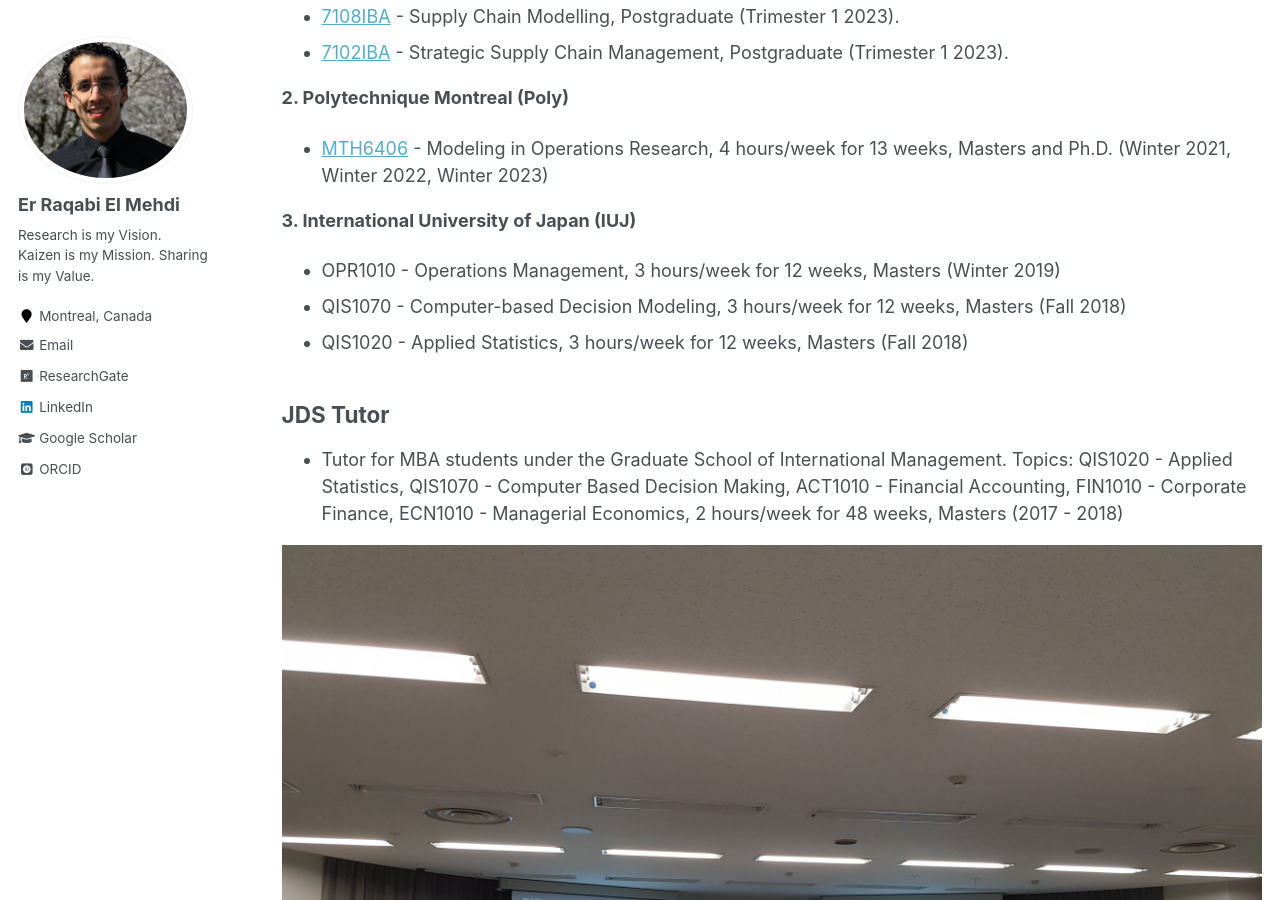
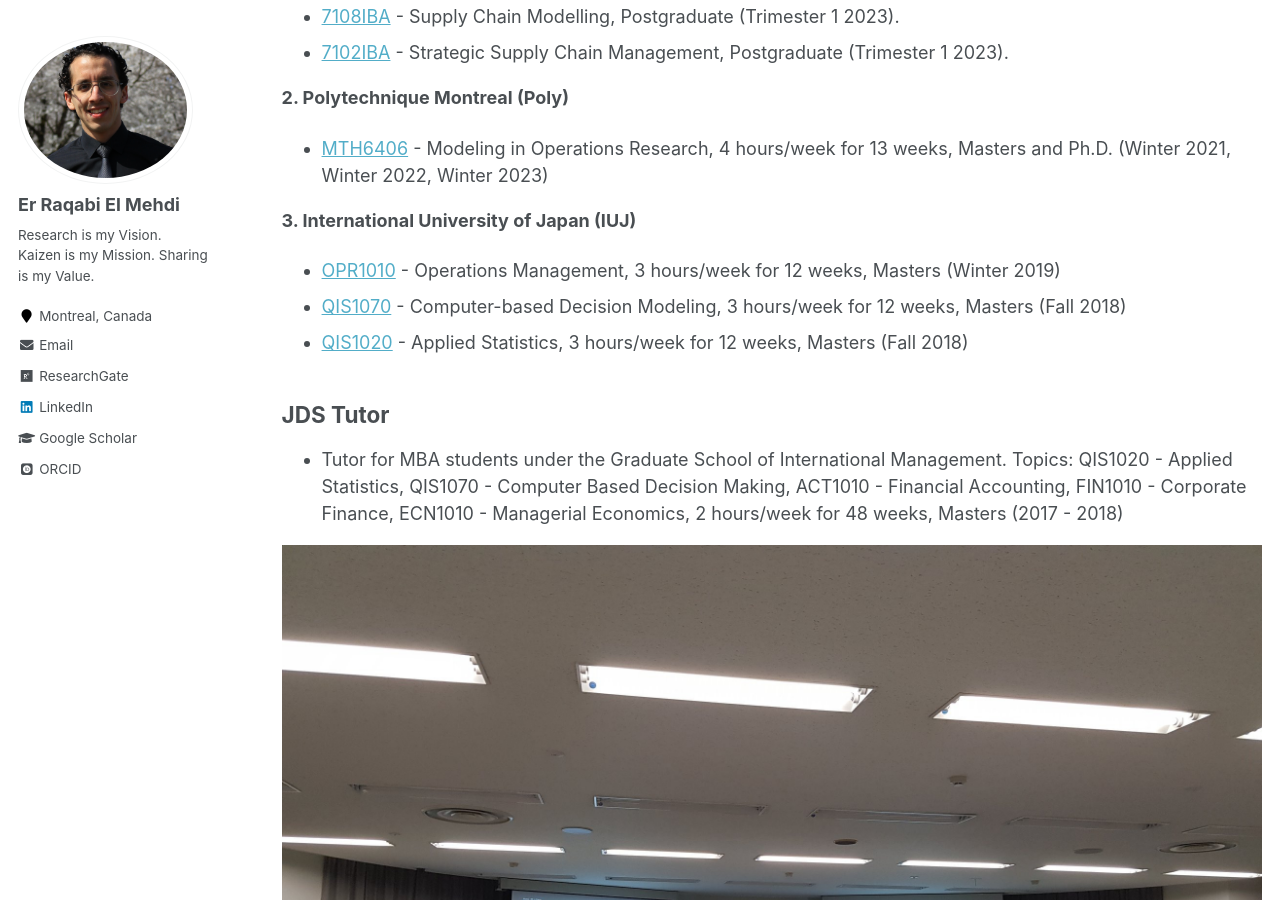
Before and after one commit to RqbMedi/rqbmedi.github.io, a Jekyll site: the page built from _pages/teaching.md, in a window 1280 px wide and 900 px high, scrolled down 300 px. Built offline with Jekyll 4.4.1, drawn with Linux system fonts in a browser that asks for light colours; some web fonts are replaced; part of the change alters nothing that is shown.

```diff
--- a/_pages/teaching.md
+++ b/_pages/teaching.md
@@ -17,9 +17,9 @@ Teaching Assistant
  - [MTH6406](https://www.polymtl.ca/programmes/cours/modelisation-en-recherche-operationnelle) - Modeling in Operations Research, 4 hours/week for 13 weeks, Masters and Ph.D. (Winter 2021, Winter 2022, Winter 2023)
 
  **3. International University of Japan (IUJ)**<br>
- - OPR1010 - Operations Management, 3 hours/week for 12 weeks, Masters (Winter 2019)
- - QIS1070 - Computer-based Decision Modeling, 3 hours/week for 12 weeks, Masters (Fall 2018)
- - QIS1020 - Applied Statistics, 3 hours/week for 12 weeks, Masters (Fall 2018)<br>
+ - [OPR1010](https://www.iuj.ac.jp/im-course-descriptions/) - Operations Management, 3 hours/week for 12 weeks, Masters (Winter 2019)
+ - [QIS1070](https://www.iuj.ac.jp/faculty/jrr/ms_computing.html) - Computer-based Decision Modeling, 3 hours/week for 12 weeks, Masters (Fall 2018)
+ - [QIS1020](https://www.iuj.ac.jp/im-course-descriptions/) - Applied Statistics, 3 hours/week for 12 weeks, Masters (Fall 2018)<br>
 
 JDS Tutor
 ------
```
